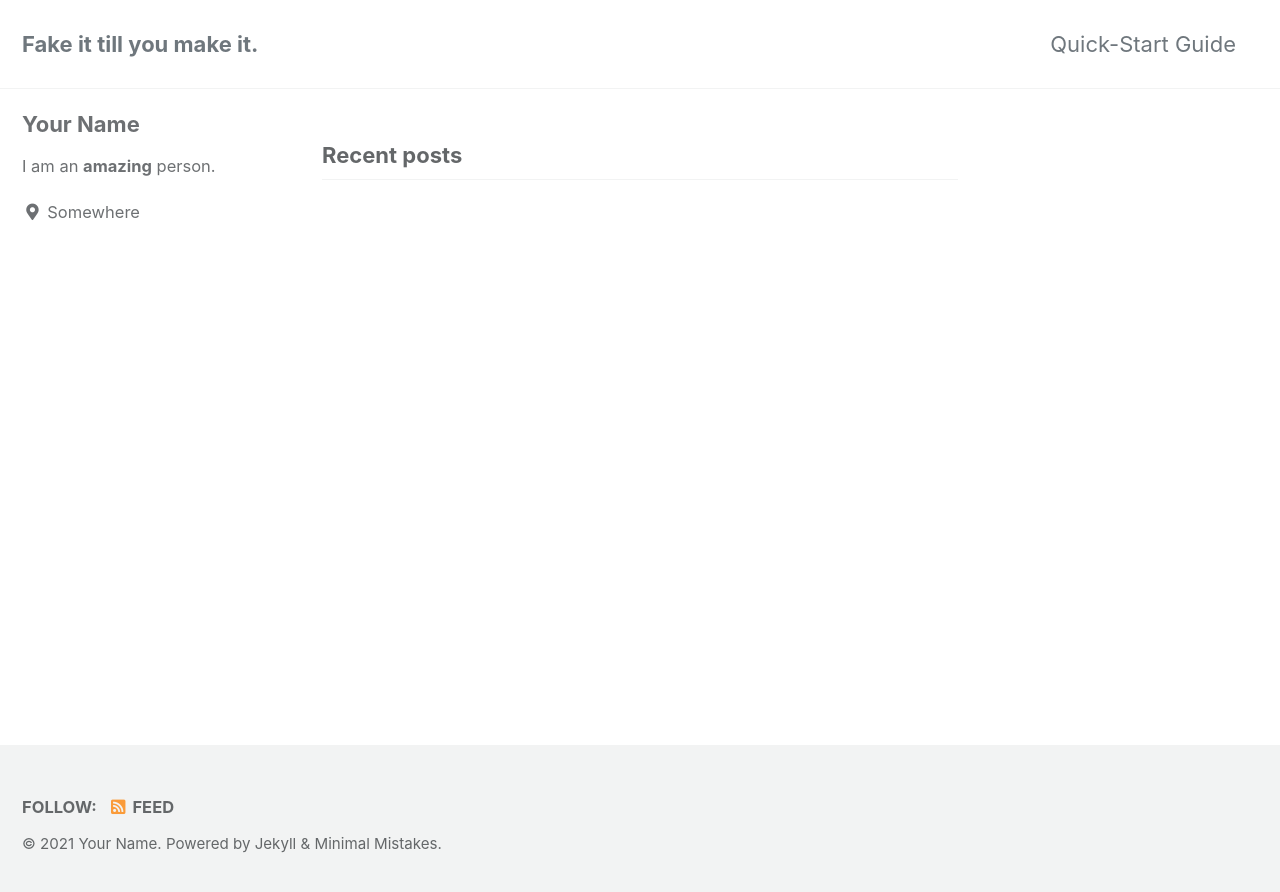
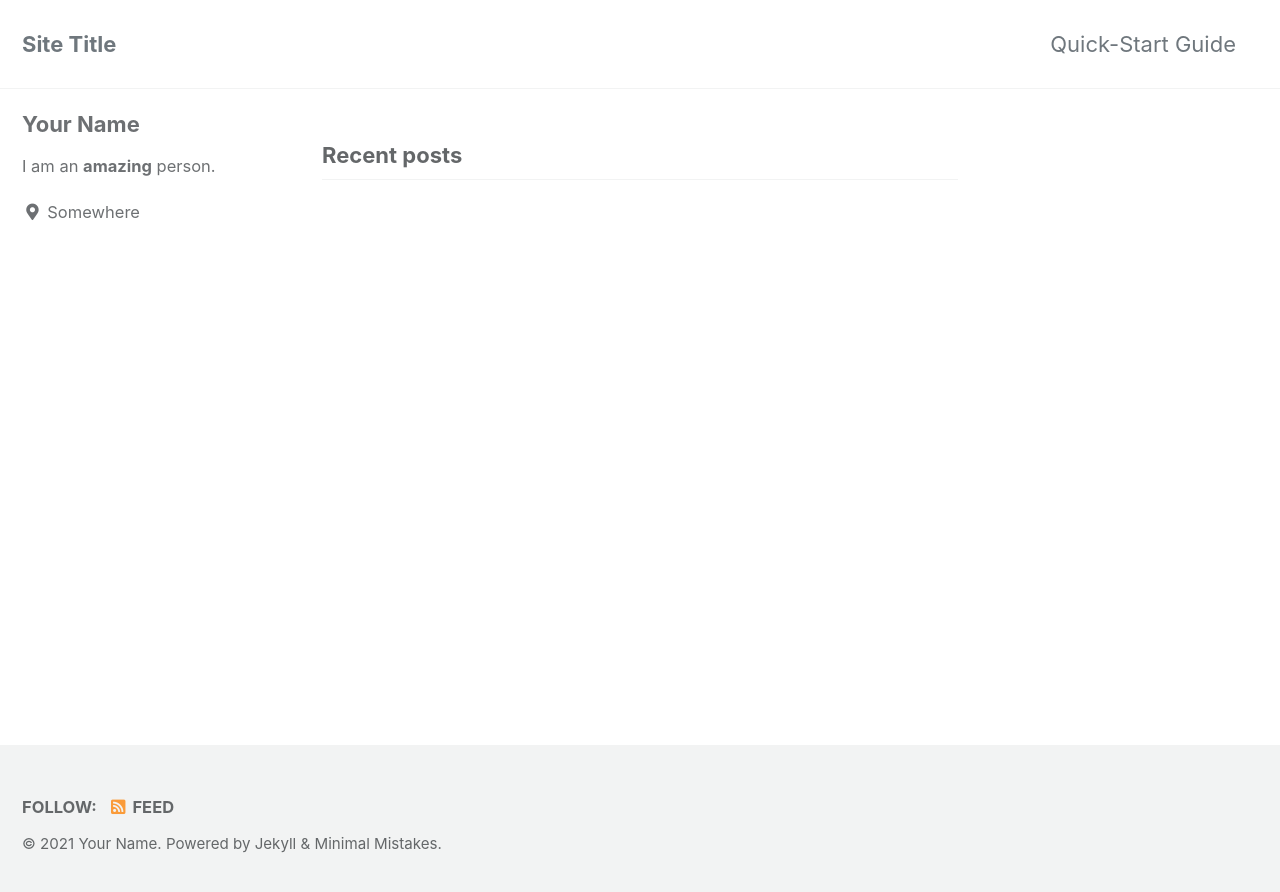
Before and after one commit to Eunjin-Kang/Eunjin-Kang.github.io, a Jekyll site: the page built from index.html, in a window 1280 px wide. Shown: the top 892 px of the page. Built offline with Jekyll 4.4.1, drawn with Linux system fonts in a browser that asks for light colours; cached includes are drawn as plain includes; the list of posts is cut into pages by our own code.

Commit message:
아닌가봐..

```diff
--- a/_config.yml
+++ b/_config.yml
@@ -16,7 +16,7 @@ minimal_mistakes_skin    : "default" # "air", "aqua", "contrast", "dark", "dirt"
 
 # Site Settings
 locale                   : "en-US"
-title                    : "Fake it till you make it."
+title                    : "Site Title"
 title_separator          : "-"
 subtitle                 : # site tagline that appears below site title in masthead
 name                     : "Your Name"
```
